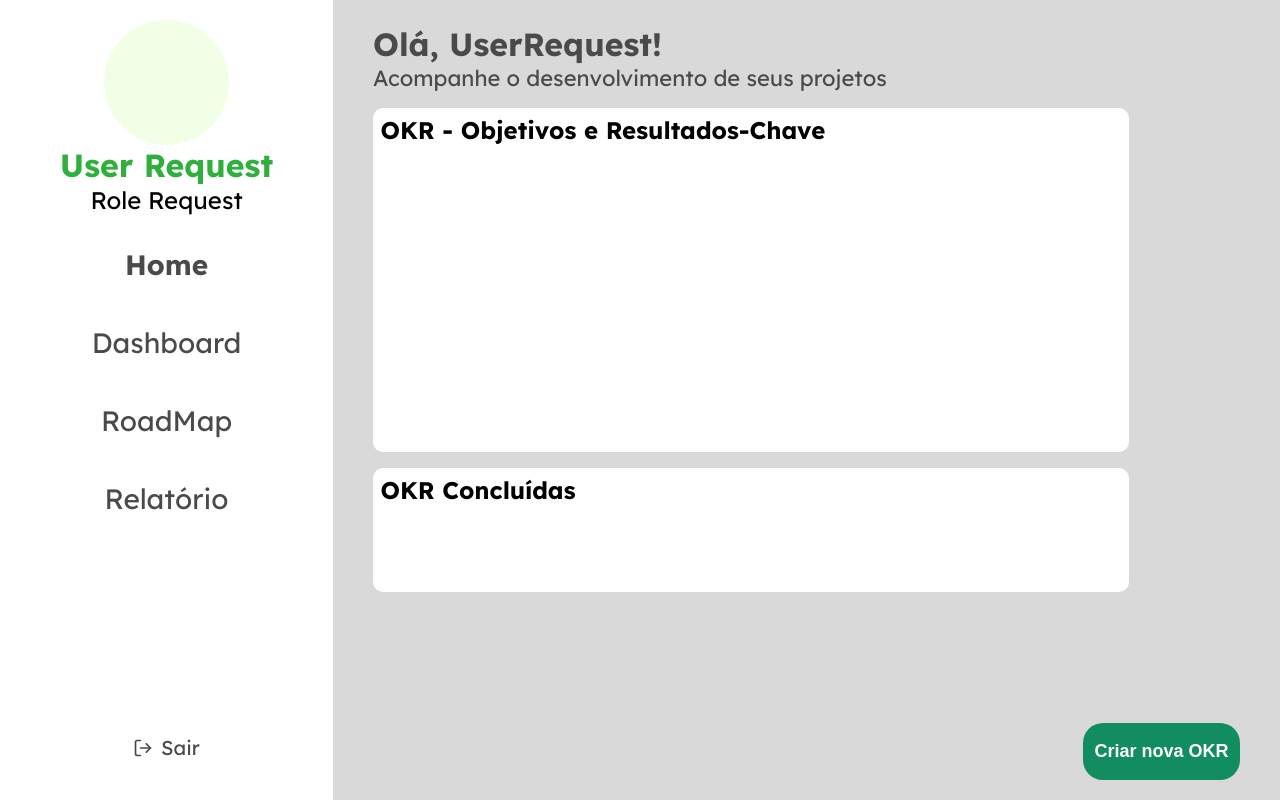
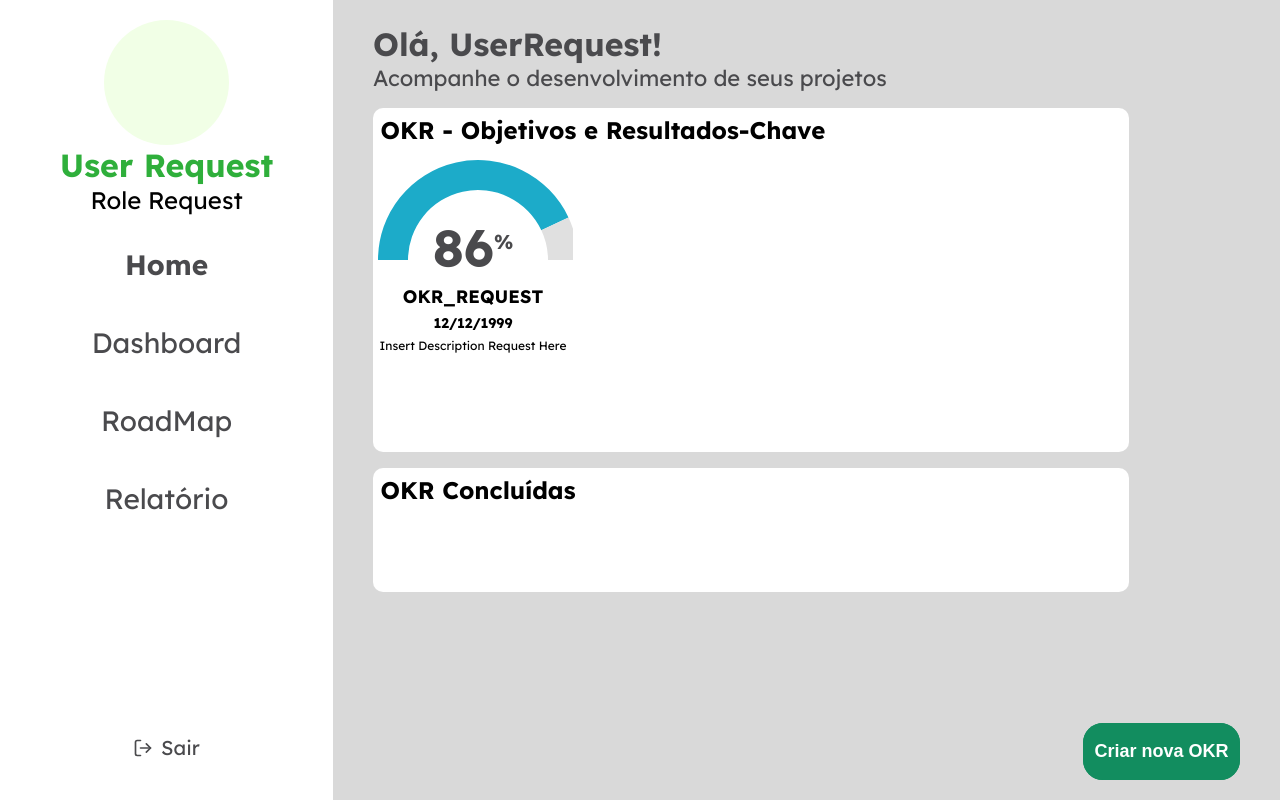
Before and after one commit to PaolaBiscaro/StratVizzion, a React (Vite) app: page /home in a window 1280 px wide. Built offline with nearby package versions, Linux system fonts and the light colour scheme.

Commit message:
Created OKRChart, still need some adjstuments and add see details button

```diff
--- a/src/components/OKRChart/OKRChart.css
+++ b/src/components/OKRChart/OKRChart.css
@@ -1,19 +1,49 @@
-
-
-.arc-chart-container {
-    border-radius: 40px;
-    margin-left: 10%;
+.arc-container {
     position: relative;
-    width: 252px;
+    width: 200px;
+    height: 110px;
 }
 
-.arc-chart-label {
-    margin-bottom: 25%;
-  position: absolute;
-  bottom: 0;
-  width: 100%;
-  text-align: center;
-  font-size: 64px;
-  font-weight: bold;
-  color: #4A4A4D;
+.arc-label {
+    position: absolute;
+    bottom: -25px;
+    left: 50%;
+    transform: translateX(-50%);
+    text-align: center;
+    font-size: 52px;
+    font-weight: bolder;
+    color: #4A4A4D;
+    white-space: nowrap;
 }
+
+.arc-percent {
+    font-size: 20px;
+    vertical-align: super;
+}
+
+.OKRData {
+    margin-top: -30%;
+    display: flex;
+    flex-direction: column;
+    align-items: center;
+    gap: 6px;
+    width: 200px;
+}
+
+.title {
+    font-size: 18px;
+    font-weight: bold;
+    text-align: center;
+}
+
+.date {
+    font-size: 14px;
+    font-weight: bold;
+    text-align: center;
+}
+
+.description {
+    font-size: 12px;
+    text-align: center;
+
+}
--- a/src/components/OKRChart/OKRChart.jsx
+++ b/src/components/OKRChart/OKRChart.jsx
@@ -1,2 +1,43 @@
-import React from 'react';
-import { RadialBarChart, RadialBar } from 'recharts';
+import React from "react";
+import { PieChart, Pie } from "recharts";
+import "./OKRChart.css";
+import Botao from "../Button/Button";
+
+function ArcChart({ value = 86, title="OKR_REQUEST", date="12/12/1999", description ="Insert Description Request Here"}) {
+  const data = [
+    { value: value, fill: "#1CABC9" }, //Mostra o quanto tem em branco
+    { value: 100 - value, fill: "#E0E0E0" },//Mostra o quanto falta em branco
+  ];
+
+  return (
+    <div className="arc-container">
+      <PieChart width={200} height={200}>
+        <Pie
+          data={data}
+          cx={100}
+          cy={110}
+          startAngle={180}
+          endAngle={0}
+          innerRadius={70}
+          outerRadius={100}
+          dataKey="value"
+          strokeWidth={0}
+
+
+        />
+
+      </PieChart>
+      <div className="arc-label">
+        {value}<span className="arc-percent">%</span>
+      </div>
+      <div className="OKRData">
+        <p className="title">{title}</p>
+        <p className="date">{date}</p>
+        <p className="description">{description}</p>
+        <Botao className="Detalhes" texto={"Ver Detalhes"} url={"/Detalhes"} variante="branco"/>
+      </div>
+    </div>
+  );
+}
+
+export default ArcChart;
--- a/src/components/OKRWorking/OKRWorking.jsx
+++ b/src/components/OKRWorking/OKRWorking.jsx
@@ -1,5 +1,6 @@
 import React from "react";
 import "./OKRWorking.css"
+import ArcChart from "../OKRChart/OKRChart";
 
 
 /*ANOTAÇÃO
@@ -12,6 +13,7 @@ function OKRCHart(){
     return(
         <div className="OKRChart">
             <h3 className="Titulo">OKR - Objetivos e Resultados-Chave</h3>
+            <ArcChart></ArcChart>
         </div>
 
     );
--- a/src/pages/HomeDirector.jsx
+++ b/src/pages/HomeDirector.jsx
@@ -3,6 +3,7 @@ import SideBar from "../components/Sidebar/SideBar";
 import Entrada from "../components/Entrada/Entrada";
 import OKRWorking from "../components/OKRWorking/OKRWorking";
 import OKRConcluded from "../components/OKRConcluded/OKRConcluded";
+import ArcChart from "../components/OKRChart/OKRChart";
 import Button from "../components/Button/Button";
 
 function Home() {
@@ -11,7 +12,7 @@ function Home() {
       <SideBar />
       <div style={{ display: "flex", flexDirection: "column", flex: 1 }}>
         <Entrada userName="UserRequest" />
-        <OKRWorking />
+        <OKRWorking/>
         <OKRConcluded />
       </div>
       <Button texto="Criar nova OKR" url="/NovaOKR" variante="verde" />
```
